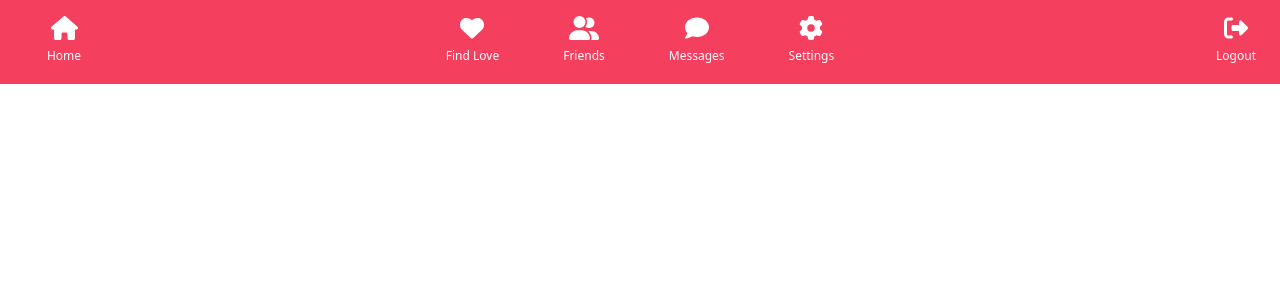
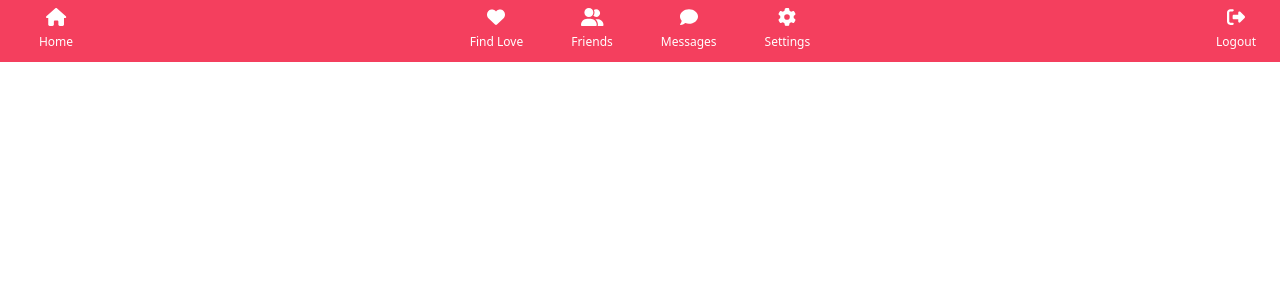
Before and after one commit to remcohofmans/RnD, a React (Create React App) app: page /bar in a window 1280 px wide. Shown: the top 300 px of the page. Built offline with nearby package versions, Linux system fonts and the light colour scheme; no server answers.

Commit message:
Reducing size of the top navigation bar

```diff
--- a/src/Components/Feed.jsx
+++ b/src/Components/Feed.jsx
@@ -3,8 +3,9 @@ import { Wheel } from 'react-custom-roulette';
 import { motion, AnimatePresence } from 'framer-motion';
 import { supabase } from '../supabaseClient';
 import UserCard from '../Components/Feed/UserCard';
+import TopNavigationBar from './TopNavigationBar'; // Import TopNavigationBar
 
-const Feed = ({ user }) => {
+const Feed = ({ user, logout }) => {
   const [users, setUsers] = useState([]);
   const [currentIndex, setCurrentIndex] = useState(0);
   const [loading, setLoading] = useState(true);
@@ -125,7 +126,14 @@ const Feed = ({ user }) => {
   }
 
   return (
-    <div className="max-w-6xl mx-auto mt-12 p-6 bg-[#ffccd3] rounded-lg shadow-md">
+<div className="min-h-screen flex flex-col pt-8"> {/* Add padding-top to create spacing */}
+{/* Integrate TopNavigationBar */}
+      <div className="relative z-50">
+        <TopNavigationBar loggedIn={!!user} logout={logout} />
+      </div>
+
+      {/* Main Feed Content */}
+      <div className="max-w-6xl mx-auto mt-7 p-6 bg-[#ffccd3] rounded-lg shadow-md pt-10"> {/* Adjusted padding for top margin */}
       {/* Welcome message */}
         <div className="text-center mb-8">
           <h1 className="text-3xl font-semibold text-[#360009]">Welcome to the Feed</h1>
@@ -191,6 +199,7 @@ const Feed = ({ user }) => {
           </div>
         </div>
       </div>
+    </div>
   );
 };
 
--- a/src/Components/TopNavigationBar.jsx
+++ b/src/Components/TopNavigationBar.jsx
@@ -3,11 +3,10 @@ import { FontAwesomeIcon } from '@fortawesome/react-fontawesome';
 import { faHome, faHeart, faUserFriends, faComment, faCog, faSignOutAlt } from '@fortawesome/free-solid-svg-icons';
 import { useNavigate } from 'react-router-dom';
 
-const TopNavigationBar = ({ loggedIn, logout }) => { // Correct destructuring
+const TopNavigationBar = ({ loggedIn, logout }) => {
   const navigate = useNavigate();
   const [showLogoutConfirm, setShowLogoutConfirm] = useState(false);
 
-  // Handle navigation with conditional for logout modal
   const handleNavigate = (path) => {
     if (path === '/logout') {
       setShowLogoutConfirm(true);
@@ -16,17 +15,15 @@ const TopNavigationBar = ({ loggedIn, logout }) => { // Correct destructuring
     navigate(path);
   };
 
-  // Handle logout logic
   const handleLogOut = () => {
     logout();
     if (loggedIn) {
-      logout(); // Call the logout function passed as a prop
-      navigate('/login'); // Redirect to login page after logout
-      setShowLogoutConfirm(false); // Close the modal
+      logout();
+      navigate('/login');
+      setShowLogoutConfirm(false);
     }
   };
 
-  // Define navigation items
   const leftItem = { icon: faHome, label: 'Home', path: '/' };
   const centerItems = [
     { icon: faHeart, label: 'Find Love', path: '/feed' },
@@ -36,7 +33,6 @@ const TopNavigationBar = ({ loggedIn, logout }) => { // Correct destructuring
   ];
   const rightItem = { icon: faSignOutAlt, label: 'Logout', path: '/logout' };
 
-  // Reusable NavItem component
   const NavItem = ({ item }) => (
     <div
       className="group flex flex-col items-center cursor-pointer relative"
@@ -44,9 +40,9 @@ const TopNavigationBar = ({ loggedIn, logout }) => { // Correct destructuring
     >
       <FontAwesomeIcon
         icon={item.icon}
-        className="text-white text-xl md:text-2xl transition duration-300 hover:text-rose-700"
+        className="text-white text-sm md:text-lg transition duration-300 hover:text-rose-700"
       />
-      <span className="absolute bottom-[-1.5rem] left-1/2 transform -translate-x-1/2 text-white text-xs mt-1 bg-gray-800 px-2 py-1 rounded opacity-0 group-hover:opacity-100 md:opacity-100 md:static md:bg-transparent md:translate-x-0">
+      <span className="absolute bottom-[-1.2rem] left-1/2 transform -translate-x-1/2 text-white text-xs mt-1 bg-gray-800 px-2 py-1 rounded opacity-0 group-hover:opacity-100 md:opacity-100 md:static md:bg-transparent md:translate-x-0">
         {item.label}
       </span>
     </div>
@@ -54,45 +50,40 @@ const TopNavigationBar = ({ loggedIn, logout }) => { // Correct destructuring
 
   return (
     <div>
-      {/* Top Navigation Bar */}
       <div
-        className="fixed top-0 left-0 right-0 flex items-center py-2 md:py-4 px-4"
+        className="fixed top-0 left-0 right-0 flex items-center py-1 md:py-2 px-2 md:px-4"
         style={{ backgroundColor: '#f43f5e', zIndex: 10 }}
       >
-        {/* Left item (Home) */}
-        <div className="w-16 md:w-24">
+        <div className="w-12 md:w-20">
           <NavItem item={leftItem} />
         </div>
 
-        {/* Center items */}
-        <div className="flex-1 flex justify-center gap-4 md:gap-12">
+        <div className="flex-1 flex justify-center gap-2 md:gap-8">
           {centerItems.map((item, index) => (
             <NavItem key={index} item={item} />
           ))}
         </div>
 
-        {/* Right item (Logout) */}
-        <div className="w-16 md:w-24 flex justify-end">
+        <div className="w-12 md:w-20 flex justify-end">
           <NavItem item={rightItem} />
         </div>
       </div>
 
-      {/* Modal for Logout Confirmation */}
       {showLogoutConfirm && (
         <div className="fixed inset-0 flex items-center justify-center bg-black bg-opacity-50">
-          <div className="bg-white p-4 rounded shadow-lg">
+          <div className="bg-white p-3 rounded shadow-lg">
             <p>Are you sure you want to log out?</p>
-            <div className="flex justify-end gap-4 mt-4">
+            <div className="flex justify-end gap-2 mt-3">
               <button
-                className="px-4 py-2 bg-gray-300 rounded"
-                onClick={() => setShowLogoutConfirm(false)} // Close modal on cancel
+                className="px-3 py-1 bg-gray-300 rounded text-sm"
+                onClick={() => setShowLogoutConfirm(false)}
               >
                 Cancel
               </button>
               <button
-                className="px-4 py-2 text-white rounded"
+                className="px-3 py-1 text-white rounded text-sm"
                 style={{ backgroundColor: '#f43f5e' }}
-                onClick={handleLogOut} // Trigger logout
+                onClick={handleLogOut}
               >
                 Logout
               </button>
```
Lines whose indentation alone changed are shown as unchanged.
